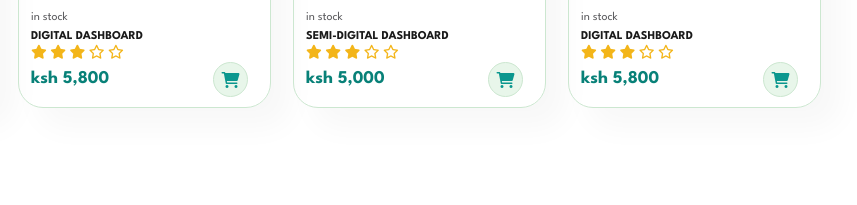
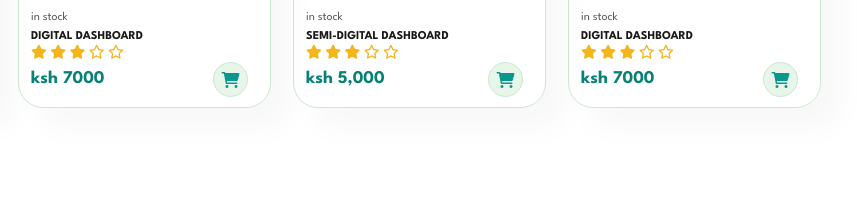
Before and after one commit to stagitau/evalast, a plain HTML site: page dash.html in a window 1280 px wide. Shown: the part 770-975 px from the top of the page, 368-1225 px from the left. Drawn offline with Linux system fonts and the light colour scheme.

Commit message:
COMMIT ALL

```diff
--- a/dash.html
+++ b/dash.html
@@ -97,7 +97,7 @@
             <i class="fa-regular fa-star"></i>
             <i class="fa-regular fa-star"></i>
           </div>
-          <h4>ksh 5,800</h4>
+          <h4>ksh 7000</h4>
           <a href="https://wa.link/oyfssy"><i class="fa-solid fa-cart-shopping cart"></i></a>
         </div>
       </div>
@@ -129,7 +129,7 @@
             <i class="fa-regular fa-star"></i>
             <i class="fa-regular fa-star"></i>
           </div>
-          <h4>ksh 5,800</h4>
+          <h4>ksh 7000</h4>
           <a href="https://wa.link/oyfssy"><i class="fa-solid fa-cart-shopping cart"></i></a>
         </div>
       </div>
```
Also changed, not shown: index.html (+2 -2 lines), shop.html (+1 -1 lines), shop2.html (+1 -1 lines), spare.html (+2 -2 lines).
